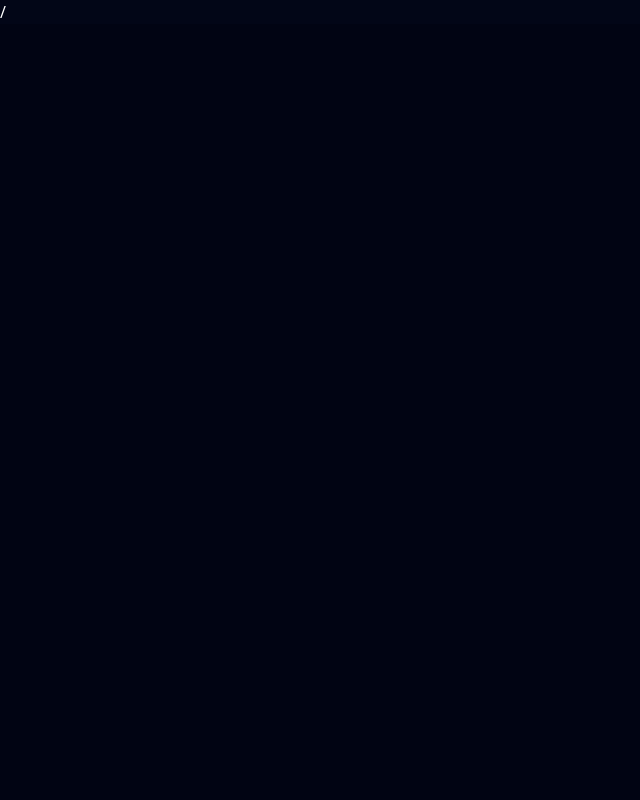
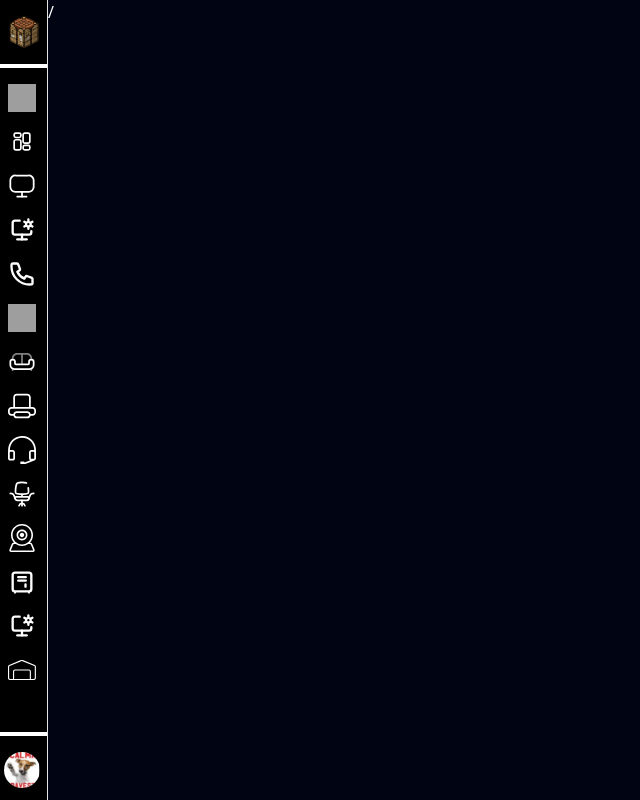
Before and after one commit to AndresAntelo21/inventory_front, a React (Vite) app: page / in a window 1280 px wide. Shown: the whole page, without its empty margins (0-640 px from the left). Built offline with nearby package versions, Linux system fonts and the light colour scheme; grey boxes are pictures that could not be loaded.

Commit message:
feat: implement sidebar navigation with dynamic routing and error handling

```diff
--- a/src/components/dashboard/dashboard.tsx
+++ b/src/components/dashboard/dashboard.tsx
@@ -1,6 +1,7 @@
-import { Sidebar } from "@/components/sidebar/sidebar";
 export const Dashboard: React.FC = () => {
     return (
-        <div className="w-screen h-scree font-poppins"><Sidebar /></div>
+        <div className="">
+            hola
+        </div>
     );
 };
--- /dev/null
+++ b/src/components/page-not-found/page-not-found.tsx
@@ -0,0 +1,13 @@
+// import { Sidebar } from "@/components/sidebar/sidebar";
+export const Error404: React.FC = () => {
+    return (
+        <div className="w-full h-full font-poppins flex flex-col gap-10 items-center justify-center">
+            <div className="flex items-center gap-4 text-3xl">
+                <span>404</span>
+                <div className="h-10 w-[1px] bg-white"></div>
+                <span>Page not found</span>
+            </div>
+            <a href="/" className="bg-blue-500 rounded-2xl px-15 py-2 hover:bg-blue-600 transition-all ease-in-out">Volver</a>
+        </div>
+    );
+};
--- /dev/null
+++ b/src/components/sidebar/sidebar-item.tsx
@@ -0,0 +1,19 @@
+import React from "react";
+
+interface SidebarItemProps {
+    icon: string; // Ruta de la imagen del ícono
+    text: string; // Texto que se mostrará
+    href: string; // URL a la que redirigirá
+}
+
+export const SidebarItem: React.FC<SidebarItemProps> = ({ icon, text, href }) => {
+    return (
+        <a
+            href={href}
+            className="pl-2 text-2xl flex gap-3 items-center"
+        >
+            <img src={icon} alt={`Icono de ${text}`} className="size-7" />
+            <span className="text-base whitespace-nowrap">{text}</span>
+        </a>
+    );
+};
--- a/src/components/sidebar/sidebar.tsx
+++ b/src/components/sidebar/sidebar.tsx
@@ -1,8 +1,14 @@
 // import { FaHome } from "react-icons/fa";
+import { useLocation } from "react-router-dom";
+import { SidebarItem } from "./sidebar-item";
+export const Sidebar: React.FC = () => {
+    const location = useLocation();
 
-export const Sidebar: React.FC = () => {
+    if (location.pathname === "/login") {
+        return null; // No renderizar el sidebar en la ruta de login
+    }
     return (
-        <div className=" relative w-12 h-screen bg-black border-r-1 flex flex-col overflow-hidden hover:w-60 transition-all duration-300  ease-in-out whitespace-nowrap text-ellipsis">
+        <div className="fixed top-0 left-0 h-screen bg-black border-r-1 flex flex-col overflow-hidden hover:w-60 w-12 transition-all duration-300 ease-in-out whitespace-nowrap text-ellipsis z-10">
             <div className="sticky top-0 bg-black/40 backdrop-blur-md ">
                 <div className="flex flex-row items-center gap-3 pl-2 py-4">
                     <img src="/logo/crafting-table.svg" alt="logo Systock" className="size-8" />
@@ -11,62 +17,76 @@ export const Sidebar: React.FC = () => {
                 <div className="bg-white w-full h-1"></div>
             </div>
             <div className="pt-4 flex flex-col gap-4 overflow-y-auto pb-30 sidebar-scroll line-clamp-1">
-                <div className=" pl-2 text-2xl flex gap-3 items-center">
-                    <img src="/sidebar-icons/home.svg" alt="Icono de home" className="size-7" />
-                    <span className="text-base">Inicio</span>
-                </div>
-                <div className=" pl-2 text-2xl flex gap-3 items-center">
-                    <img src="/sidebar-icons/dashboard.svg" alt="Icono de home" className="size-7" />
-                    <span className="text-base">Dashboard</span>
-                </div>
-                <div className=" pl-2 text-2xl flex gap-3 items-center">
-                    <img src="/sidebar-icons/desktop.svg" alt="Icono de home" className="size-7" />
-                    <span className="text-base">Operacion</span>
-                </div>
-                <div className=" pl-2 text-2xl flex gap-3 items-center">
-                    <img src="/sidebar-icons/admin.svg" alt="Icono de home" className="size-7" />
-                    <span className="text-base">Administrativo</span>
-                </div>
-                <div className=" pl-2 text-2xl flex gap-3 items-center">
-                    <img src="/sidebar-icons/phone.svg" alt="Icono de home" className="size-7" />
-                    <span className="text-base">Telefonos</span>
-                </div>
-                <div className=" pl-2 text-2xl flex gap-3 items-center">
-                    <img src="/sidebar-icons/site.svg" alt="Icono de home" className="size-7" />
-                    <span className="text-base">Site</span>
-                </div>
-                <div className=" pl-2 text-2xl flex gap-3 items-center">
-                    <img src="/sidebar-icons/salas.svg" alt="Icono de home" className="size-7" />
-                    <span className="text-base">Salas</span>
-                </div>
-                <div className=" pl-2 text-2xl flex gap-3 items-center">
-                    <img src="/sidebar-icons/print.svg" alt="Icono de home" className="size-7" />
-                    <span className="text-base">Impresora</span>
-                </div>
-                <div className=" pl-2 text-2xl flex gap-3 items-center">
-                    <img src="/sidebar-icons/earphones.svg" alt="Icono de home" className="size-7" />
-                    <span className="text-base">Diademas</span>
-                </div>
-                <div className=" pl-2 text-2xl flex gap-3 items-center">
-                    <img src="/sidebar-icons/chair.svg" alt="Icono de home" className="size-7" />
-                    <span className="text-base">Sillas</span>
-                </div>
-                <div className=" pl-2 text-2xl flex gap-3 items-center">
-                    <img src="/sidebar-icons/cam.svg" alt="Icono de home" className="size-7" />
-                    <span className="text-base">Camaras</span>
-                </div>
-                <div className=" pl-2 text-2xl flex gap-3 items-center">
-                    <img src="/sidebar-icons/locker.svg" alt="Icono de home" className="size-7" />
-                    <span className="text-base">Lockers</span>
-                </div>
-                <div className=" pl-2 text-2xl flex gap-3 items-center">
-                    <img src="/sidebar-icons/doesnt-work.svg" alt="Icono de home" className="size-7" />
-                    <span className="text-base">No sirven</span>
-                </div>
-                <div className=" pl-2 text-2xl flex gap-3 items-center">
-                    <img src="/sidebar-icons/warehouse.svg" alt="Icono de home" className="size-7" />
-                    <span className="text-base">Bodega</span>
-                </div>
+                <SidebarItem
+                    icon="/sidebar-icons/home.svg"
+                    text="Inicio"
+                    href="/home"
+                />
+                <SidebarItem
+                    icon="/sidebar-icons/dashboard.svg"
+                    text="Dashboard"
+                    href="/dashboard"
+                />
+                <SidebarItem
+                    icon="/sidebar-icons/desktop.svg"
+                    text="Operaciones"
+                    href="/operacion"
+                />
+                <SidebarItem
+                    icon="/sidebar-icons/admin.svg"
+                    text="Administrativo"
+                    href="/administrativo"
+                />
+                <SidebarItem
+                    icon="/sidebar-icons/phone.svg"
+                    text="Telefonos"
+                    href="/Telefonos"
+                />
+                <SidebarItem
+                    icon="/sidebar-icons/site.svg"
+                    text="Site"
+                    href="/Site"
+                />
+                <SidebarItem
+                    icon="/sidebar-icons/salas.svg"
+                    text="Salas"
+                    href="/Salas"
+                />
+                <SidebarItem
+                    icon="/sidebar-icons/print.svg"
+                    text="Impresoras"
+                    href="/Impresoras"
+                />
+                <SidebarItem
+                    icon="/sidebar-icons/earphones.svg"
+                    text="Diademas"
+                    href="/Diademas"
+                />
+                <SidebarItem
+                    icon="/sidebar-icons/chair.svg"
+                    text="Sillas"
+                    href="/Sillas"
+                />
+                <SidebarItem
+                    icon="/sidebar-icons/cam.svg"
+                    text="Camaras"
+                    href="/Camaras"
+                />
+                <SidebarItem
+                    icon="/sidebar-icons/locker.svg"
+                    text="Lockers"
+                    href="/Lockers"
+                />
+                <SidebarItem
+                    icon="/sidebar-icons/doesnt-work.svg"
+                    text="No sirven"
+                    href="/No-sirven"
+                />
+                <SidebarItem
+                    icon="/sidebar-icons/warehouse.svg"
+                    text="Bodega"
+                    href="/Bodega"
+                />
                 <div className="w-full h-17 bg-black/30 backdrop-blur-md absolute bottom-0 ">
                     <div className="w-full h-1 bg-white"></div>
                     <div className="pl-1 text-2xl flex gap-3 items-center pt-4">
--- a/src/index.css
+++ b/src/index.css
@@ -18,7 +18,7 @@
   -webkit-font-smoothing: antialiased;
   -moz-osx-font-smoothing: grayscale;
   --radius: 0.625rem;
-  --background: hsl(229 84% 5%);
+  --background: hsl(230, 90%, 4%);
   --foreground: hsl(0 0% 100%);
   --card: oklch(1 0 0);
   --card-foreground: oklch(0.145 0 0);
--- a/src/router/App.tsx
+++ b/src/router/App.tsx
@@ -2,13 +2,21 @@ import { Routes, Route } from "react-router-dom";
 import { Dashboard } from "@/components/dashboard/dashboard";
 import { AuthContainer } from "@/components/login/auth-container";
 import { Landing } from "@/components/landing/landing";
+import { Error404 } from "@/components/page-not-found/page-not-found";
+import { MainLayout } from "@/router/main-layout";
 export default function App() {
   return (
     <>
       <Routes>
-        <Route path="/" element={<Landing />} />
+        {/* Rutas sin Sidebar */}
         <Route path="/login" element={<AuthContainer />} />
-        <Route path="/home" element={<Dashboard />} />
+
+        {/* Rutas con Sidebar */}
+        <Route element={<MainLayout />}>]
+          <Route path="/" element={<Landing />} />
+          <Route path="/home" element={<Dashboard />} />
+          <Route path="*" element={<Error404 />} />
+        </Route>
       </Routes>
     </>
   );
--- /dev/null
+++ b/src/router/main-layout.tsx
@@ -0,0 +1,15 @@
+import { Sidebar } from "@/components/sidebar/sidebar";
+import { Outlet } from "react-router-dom";
+
+export const MainLayout: React.FC = () => {
+    return (
+        <div className="flex w-screen h-screen">
+            {/* Sidebar */}
+            <Sidebar />
+            {/* Contenido principal */}
+            <div className="flex-1 overflow-auto pl-12">
+                <Outlet />
+            </div>
+        </div>
+    );
+};
```
